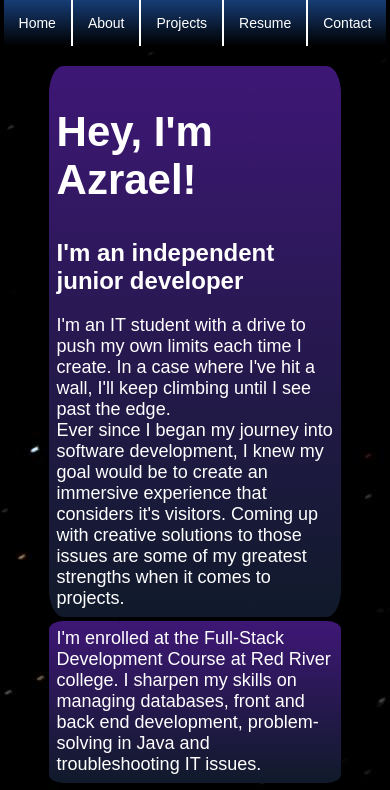
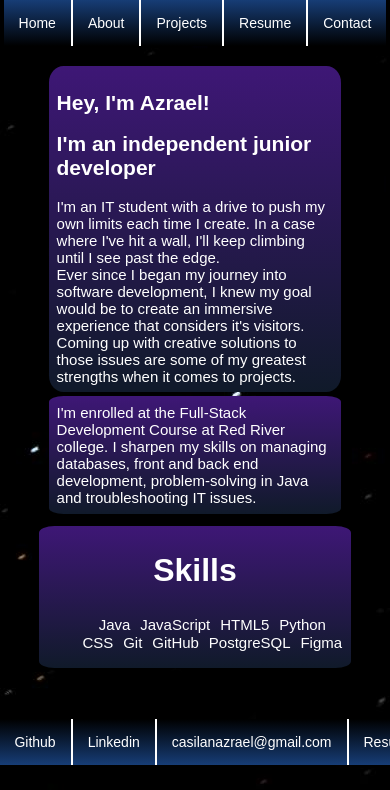
Before and after one commit to AzraellyCool/portfolio_project, a plain HTML site: page index.html in a window 390 px wide. Shown: the top 790 px of the page. Drawn offline with Linux system fonts and the light colour scheme; a web font is replaced by a local one.

Commit message:
update css

```diff
--- a/style.css
+++ b/style.css
@@ -240,10 +240,24 @@ a{
 
     }
 
+    #intro h1, #intro h2{
+        font-size: 21px;
+    }
+    #intro p, #overview p{
+        font-size: 15px;
+    }
     footer ul li{
         font-size: 14px;
     }
 
+    #skills{
+        width: 80%;
+        text-align: center;
+    }
+    #skills ul li{
+        padding-right: 2%;
+        font-size: 15px;
+    }
     #projects section{
 
         margin: auto;
```
